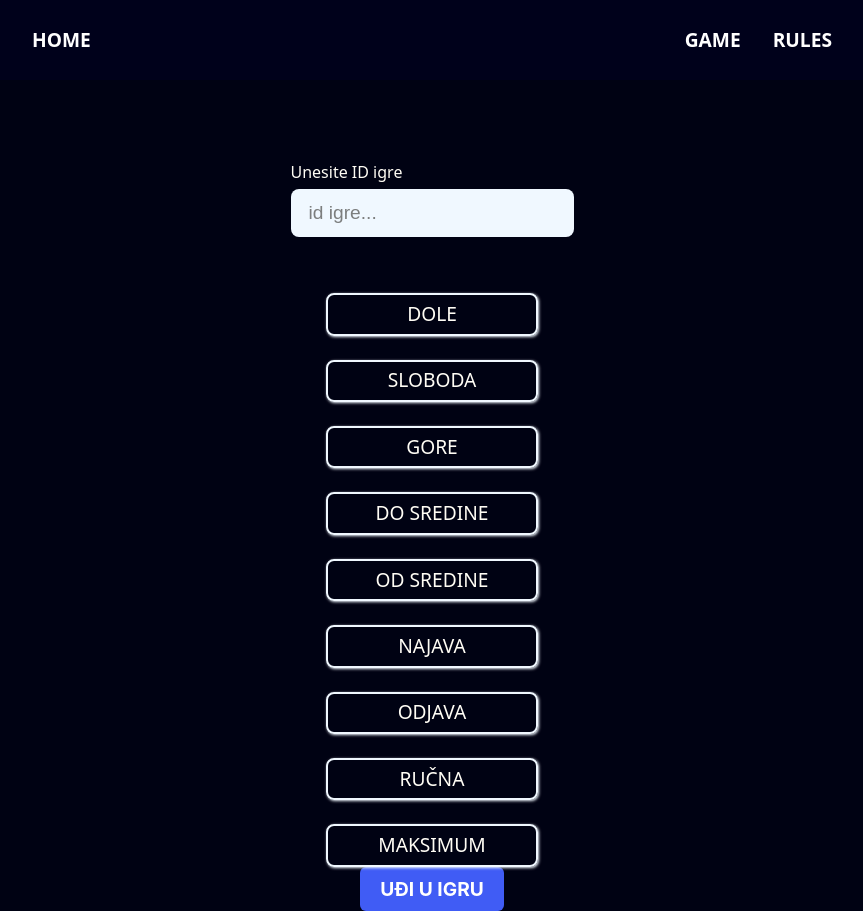
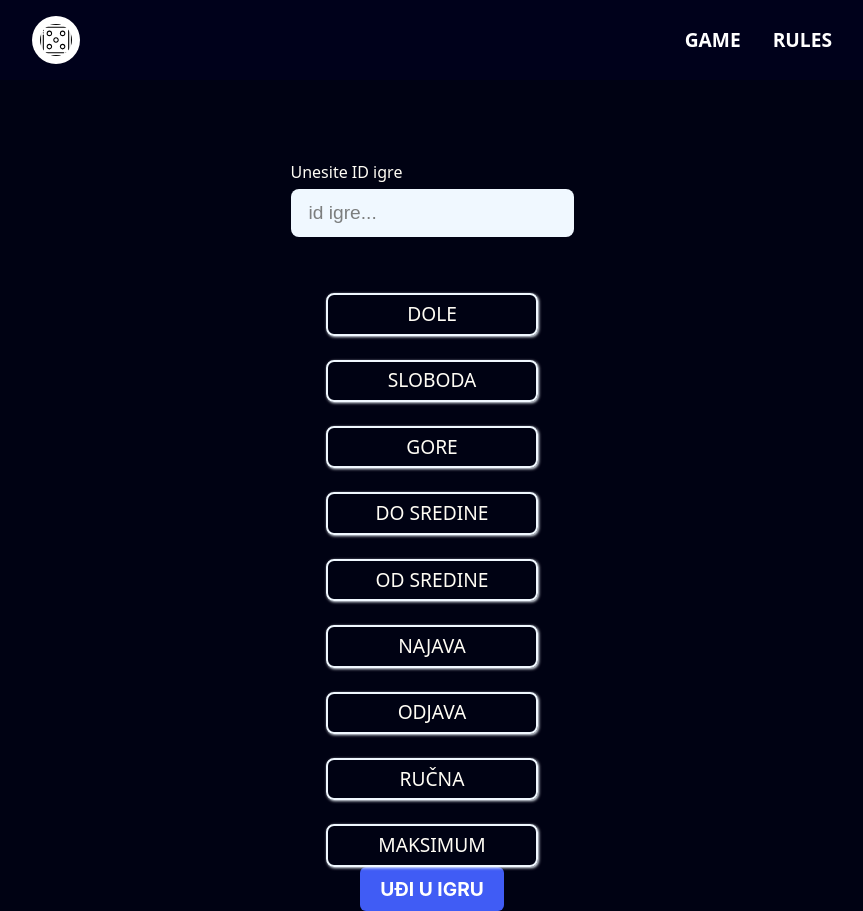
Before and after one commit to BSlaven/JAMB-YAHTZEE, a React (Vite) app: page / in a window 1280 px wide. Shown: the whole page, without its empty margins (208-1071 px from the left). Built offline with nearby package versions, Linux system fonts and the light colour scheme.

Commit message:
add icon for home

```diff
--- a/src/layout/Navbar.jsx
+++ b/src/layout/Navbar.jsx
@@ -6,7 +6,9 @@ const Navbar = () => {
   return (
     <nav className={classes.navbar}>
       <ul>
-        <li><Link to="/">Home</Link></li>
+        <li><Link to="/">
+          <img src="/public/dice_logo.svg" alt="Yahtzee Logo" />
+        </Link></li>
         <li><Link to="/game">Game</Link></li>
         <li><Link to="/rules">Rules</Link></li>
       </ul>
--- a/src/layout/Navbar.module.css
+++ b/src/layout/Navbar.module.css
@@ -30,3 +30,13 @@
   font-weight: bold;
   text-transform: uppercase;
 }
+
+.navbar ul li a img {
+  display: block;
+  width: 2rem;
+  height: 2rem;
+  background-color: white;
+  padding: 0.5rem;
+  border-radius: 50%;
+
+}
```
Also changed, not shown: public/dice_logo.svg (added).
